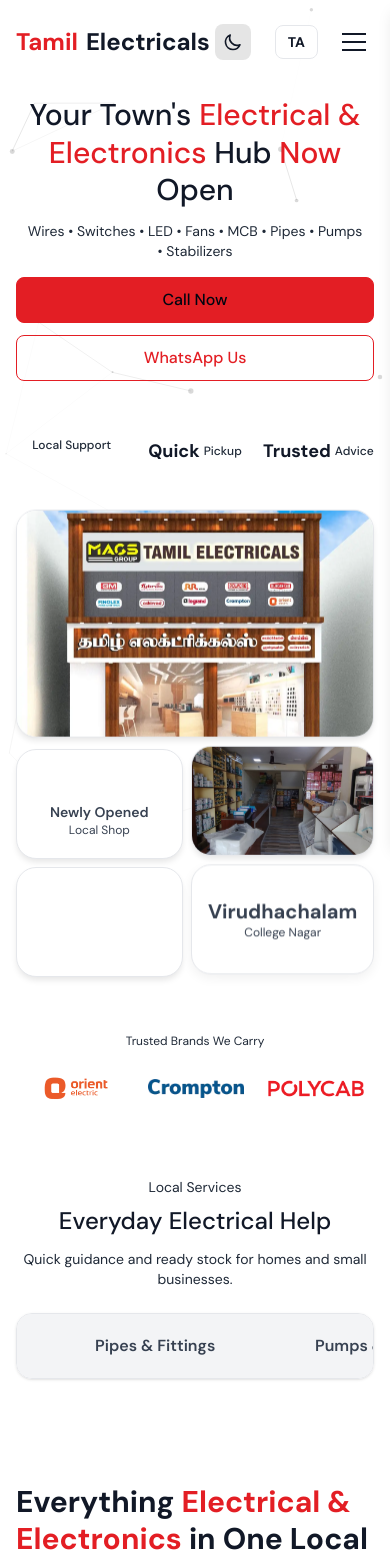
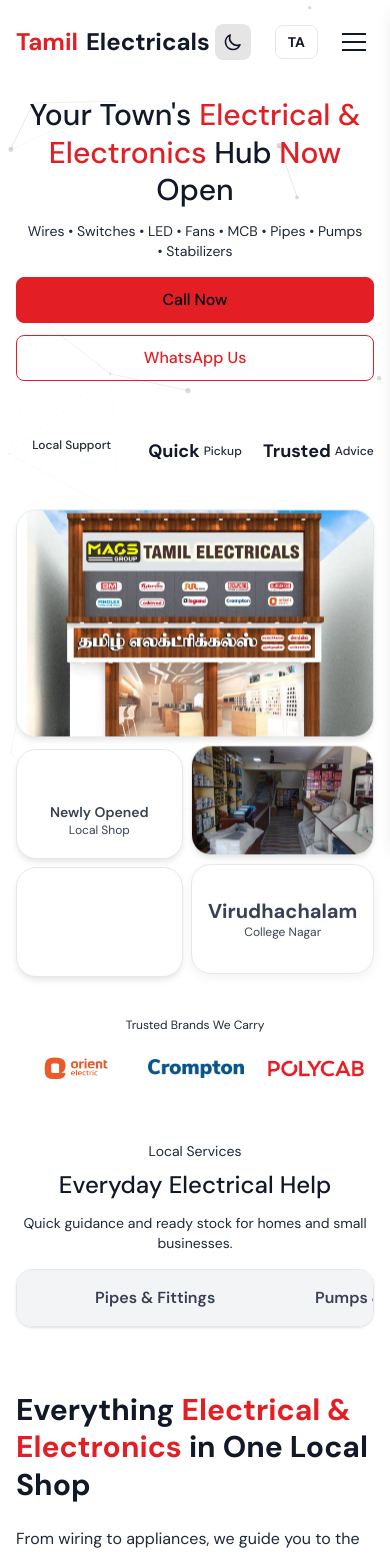
Before and after one commit to ahamednazeer/tamil-electronics, a Next.js app: page / in a window 390 px wide. Shown: the top 1554 px of the page. Built offline with nearby package versions, Linux system fonts and the light colour scheme; grey boxes are pictures that could not be loaded; some icons are missing.

Commit message:
fix:ui improvement v2

```diff
--- a/src/components/Home/Hero/slider.tsx
+++ b/src/components/Home/Hero/slider.tsx
@@ -47,8 +47,8 @@
     ],
   }
   return (
-    <div className='mt-8 sm:mt-16 lg:mt-20 pt-6 sm:pt-8 lg:pt-10 overflow-hidden'>
-      <p className='text-muted text-center mb-4 sm:mb-6 lg:mb-8 text-xs sm:text-base lg:text-lg'>
+    <div className='mt-6 sm:mt-10 lg:mt-12 pt-4 sm:pt-5 lg:pt-6 overflow-hidden'>
+      <p className='text-muted text-center mb-3 sm:mb-4 lg:mb-5 text-xs sm:text-base lg:text-lg'>
         Trusted Brands We Carry
       </p>
       <Slider {...settings}>
--- a/src/components/Home/portfolio/index.tsx
+++ b/src/components/Home/portfolio/index.tsx
@@ -149,7 +149,7 @@
   ]
 
   return (
-    <section ref={sectionRef} className='lg:pt-10 md:pt-8 sm:pt-6 pt-6 min-h-0 overflow-hidden' id='brands'>
+    <section ref={sectionRef} className='lg:pt-8 md:pt-6 sm:pt-5 pt-5 min-h-0 overflow-hidden' id='brands'>
       <div className='container px-4 sm:px-6'>
         <motion.div
           whileInView={{ y: 0, opacity: 1 }}
--- a/src/components/Home/services/index.tsx
+++ b/src/components/Home/services/index.tsx
@@ -107,9 +107,9 @@
   ]
 
   return (
-    <section ref={sectionRef} className='py-10 sm:py-12 lg:py-16'>
+    <section ref={sectionRef} className='py-6 sm:py-8 lg:py-10'>
       <div className='container px-4 sm:px-6'>
-        <div className='text-center mb-6 sm:mb-8 lg:mb-10'>
+        <div className='text-center mb-4 sm:mb-6 lg:mb-7'>
           <p className='text-muted text-sm sm:text-base mb-2'>
             {t('services.subheading')}
           </p>
@@ -130,7 +130,7 @@
         >
           <div
             ref={bandRef}
-            className='flex items-center gap-5 sm:gap-7 px-6 sm:px-8 lg:px-10 py-5 sm:py-6 will-change-transform justify-center'
+            className='flex items-center gap-5 sm:gap-7 px-6 sm:px-8 lg:px-10 py-4 sm:py-5 will-change-transform justify-center'
           >
             {services.map((item, index) => (
               <div key={index} className='flex items-center gap-4 min-w-[200px] sm:min-w-0'>
--- a/src/components/Home/upgrade/index.tsx
+++ b/src/components/Home/upgrade/index.tsx
@@ -24,9 +24,9 @@
   ]
 
   return (
-    <section className='lg:py-12 md:py-10 py-8' id='upgrade'>
+    <section className='lg:py-10 md:py-8 py-6' id='upgrade'>
       <div className='container px-4 sm:px-6'>
-        <div className='text-center mb-6 sm:mb-8 lg:mb-10'>
+        <div className='text-center mb-4 sm:mb-6 lg:mb-7'>
           <p className='text-primary text-lg sm:text-xl lg:text-28 mb-2 sm:mb-3'>{t('testimonials.subheading')}</p>
           <h2 className='text-white text-2xl sm:text-3xl lg:text-4xl font-medium mb-3 sm:mb-5'>
             {t('testimonials.title')}
--- a/src/components/Home/work/index.tsx
+++ b/src/components/Home/work/index.tsx
@@ -1,29 +1,14 @@
 'use client'
 import Image from 'next/image'
-import { motion, useInView } from 'framer-motion'
 import { useEffect, useRef } from 'react'
 import { Icon } from '@iconify/react'
 import { useLanguage } from '@/context/LanguageContext'
 
 const Work = () => {
-  const ref = useRef(null)
   const sectionRef = useRef<HTMLElement>(null)
   const circleRef = useRef<HTMLDivElement>(null)
   const orbitRef = useRef<HTMLDivElement>(null)
-  const inView = useInView(ref)
   const { t } = useLanguage()
-
-  const fadeInLeft = {
-    initial: { x: -50, opacity: 0 },
-    animate: inView ? { x: 0, opacity: 1 } : { x: -50, opacity: 0 },
-    transition: { duration: 0.6, delay: 0.2 },
-  }
-
-  const fadeInRight = {
-    initial: { x: 50, opacity: 0 },
-    animate: inView ? { x: 0, opacity: 1 } : { x: 50, opacity: 0 },
-    transition: { duration: 0.6, delay: 0.4 },
-  }
 
   const orbitItems = [
     { type: 'image', value: '/images/perks/hammer.png', alt: 'Tools' },
@@ -94,13 +79,11 @@
   }, [])
 
   return (
-    <section ref={sectionRef} className='py-16 lg:py-24 w-full overflow-hidden' id='products'>
+    <section ref={sectionRef} className='py-10 sm:py-12 lg:py-14 w-full overflow-hidden' id='products'>
       <div className='container px-4 sm:px-6 mx-auto'>
-        <div ref={ref} className='grid grid-cols-12 items-center gap-8 lg:gap-12'>
+        <div className='grid grid-cols-12 items-center gap-8 lg:gap-12'>
           {/* Left Content */}
-          <motion.div
-            {...fadeInLeft}
-            className='lg:col-span-6 col-span-12'>
+          <div className='lg:col-span-6 col-span-12'>
             <h2 className='text-3xl sm:text-4xl lg:text-5xl text-white font-bold leading-tight mb-6'>
               {t('work.title_start')}{' '}
               <span className='text-primary'>{t('work.title_highlight')}</span>{' '}
@@ -126,10 +109,10 @@
                 {t('work.view_video')}
               </a>
             </div>
-          </motion.div>
+          </div>
 
           {/* Right Content - Circular Image with Floating Icons */}
-          <motion.div {...fadeInRight} className='lg:col-span-6 col-span-12'>
+          <div className='lg:col-span-6 col-span-12'>
             <div className='relative flex justify-center lg:justify-end items-center lg:pr-10'>
               {/* Container for circle and floating icons */}
               <div ref={circleRef} className='relative w-[280px] h-[280px] sm:w-[400px] sm:h-[400px] will-change-transform'>
@@ -182,7 +165,7 @@
                 </div>
               </div>
             </div>
-          </motion.div>
+          </div>
         </div>
       </div>
 
```
